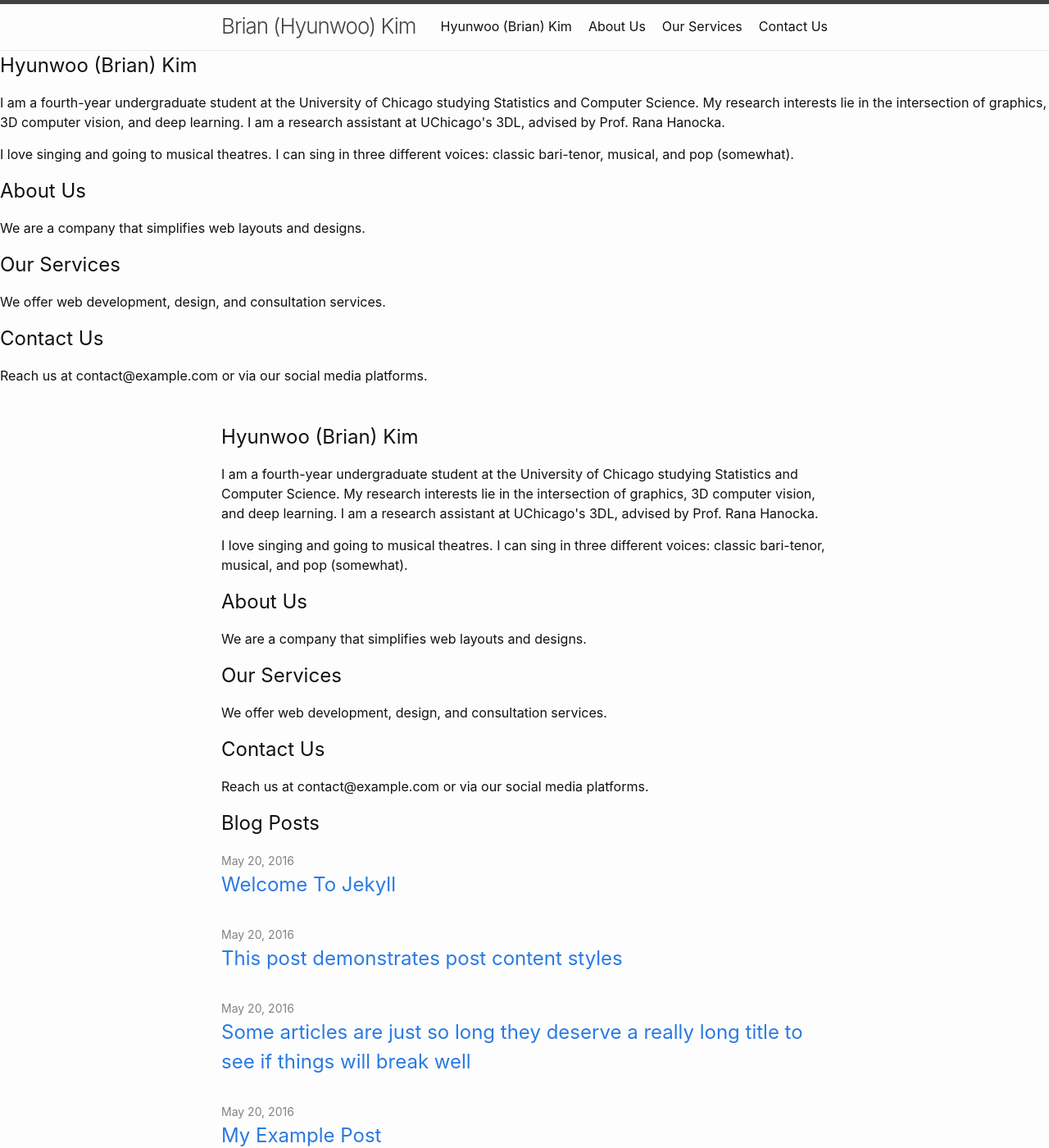
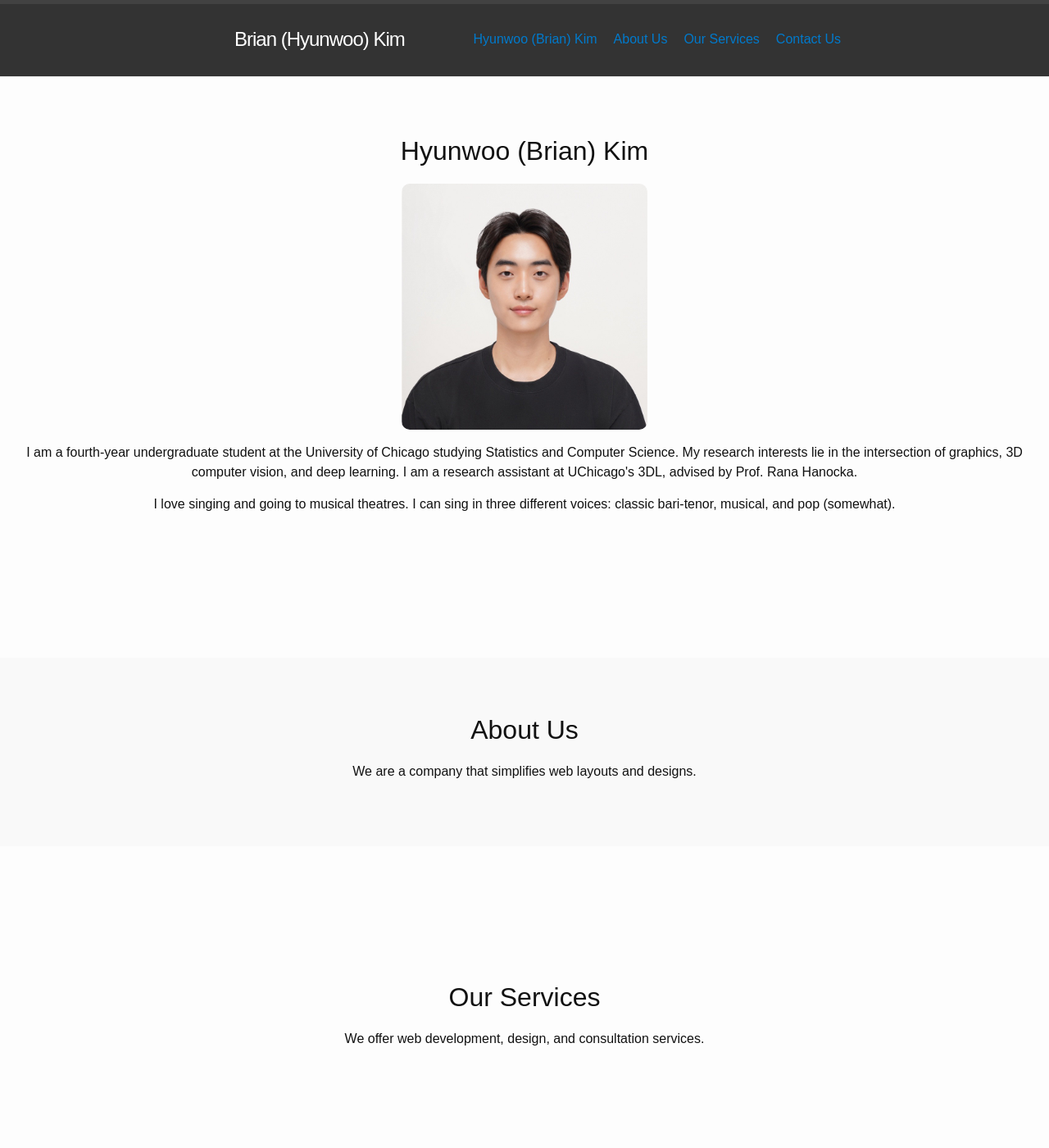
Before and after one commit to hywkim-brian/site, a Jekyll site: the page built from index.md, in a window 1280 px wide and 1400 px high. Shown: the whole window at 82% size. Built offline with Jekyll 4.4.1, drawn with Linux system fonts in a browser that asks for light colours.

Commit message:
customize

```diff
--- a/_config.yml
+++ b/_config.yml
@@ -6,6 +6,7 @@ author:
 sections:
   - id: section1
     title: "Hyunwoo (Brian) Kim"
+    image: "/assets/images/profile.jpeg"
     content: |
       <p>I am a fourth-year undergraduate student at the University of Chicago studying Statistics and Computer Science. My research interests lie in the intersection of graphics, 3D computer vision, and deep learning. I am a research assistant at UChicago's 3DL, advised by Prof. Rana Hanocka.</p>
 
--- a/_includes/header.html
+++ b/_includes/header.html
@@ -5,14 +5,52 @@
   <meta name="viewport" content="width=device-width, initial-scale=1.0">
   <title>{{ site.title }}</title>
   <style>
+    body {
+      margin: 0;
+      font-family: Arial, sans-serif;
+    }
+
+    .site-header {
+      background-color: #333;
+      color: #fff;
+      padding: 1rem;
+      position: fixed;
+      width: 100%;
+      top: 0;
+      z-index: 1000;
+    }
+
+    .site-title {
+      font-size: 1.5rem;
+      color: #fff;
+      text-decoration: none;
+    }
+
+    .site-nav .page-link {
+      color: #007acc;
+      text-decoration: none;
+    }
+
+    .site-nav .page-link:hover {
+      text-decoration: underline;
+    }
+
+    .section {
+      padding: 4rem 1rem;
+      margin-top: 6rem;
+      text-align: center;
+    }
+
+    .section:nth-child(even) {
+      background-color: #f9f9f9;
+    }
 
     .section-image img {
       display: block;
-      margin: 2rem auto;
-      max-width: 300px; /* Adjust image size */
-      height: auto; /* Maintain aspect ratio */
-      border-radius: 80%; /* Make the image circular */
-      box-shadow: 0px 4px 10px rgba(0, 0, 0, 0.3); /* Optional: Add shadow */
+      margin: 1rem auto;
+      max-width: 300px;
+      height: auto;
+      border-radius: 10px;
     }
   </style>
 </head>
@@ -20,10 +58,9 @@
   <!-- Header -->
   <header class="site-header">
     <div class="wrapper">
-      <a class="site-title" rel="author" href="{{ "/" | relative_url }}">{{ site.title }}</a>
+      <a class="site-title" href="{{ "/" | relative_url }}">{{ site.title }}</a>
       <nav class="site-nav">
         <div class="trigger">
-          <!-- Dynamic Section Links -->
           {%- for section in site.sections -%}
             <a class="page-link" href="#{{ section.id }}">{{ section.title }}</a>
           {%- endfor -%}
@@ -36,7 +73,7 @@
   <main class="home">
     {%- for section in site.sections -%}
     <div id="{{ section.id }}" class="section">
-      <h2>{{ section.title }}</h2>
+      <h1>{{ section.title }}</h1>
       {% if section.image %}
         <div class="section-image">
           <img src="{{ section.image | relative_url }}" alt="{{ section.title }}">
```
